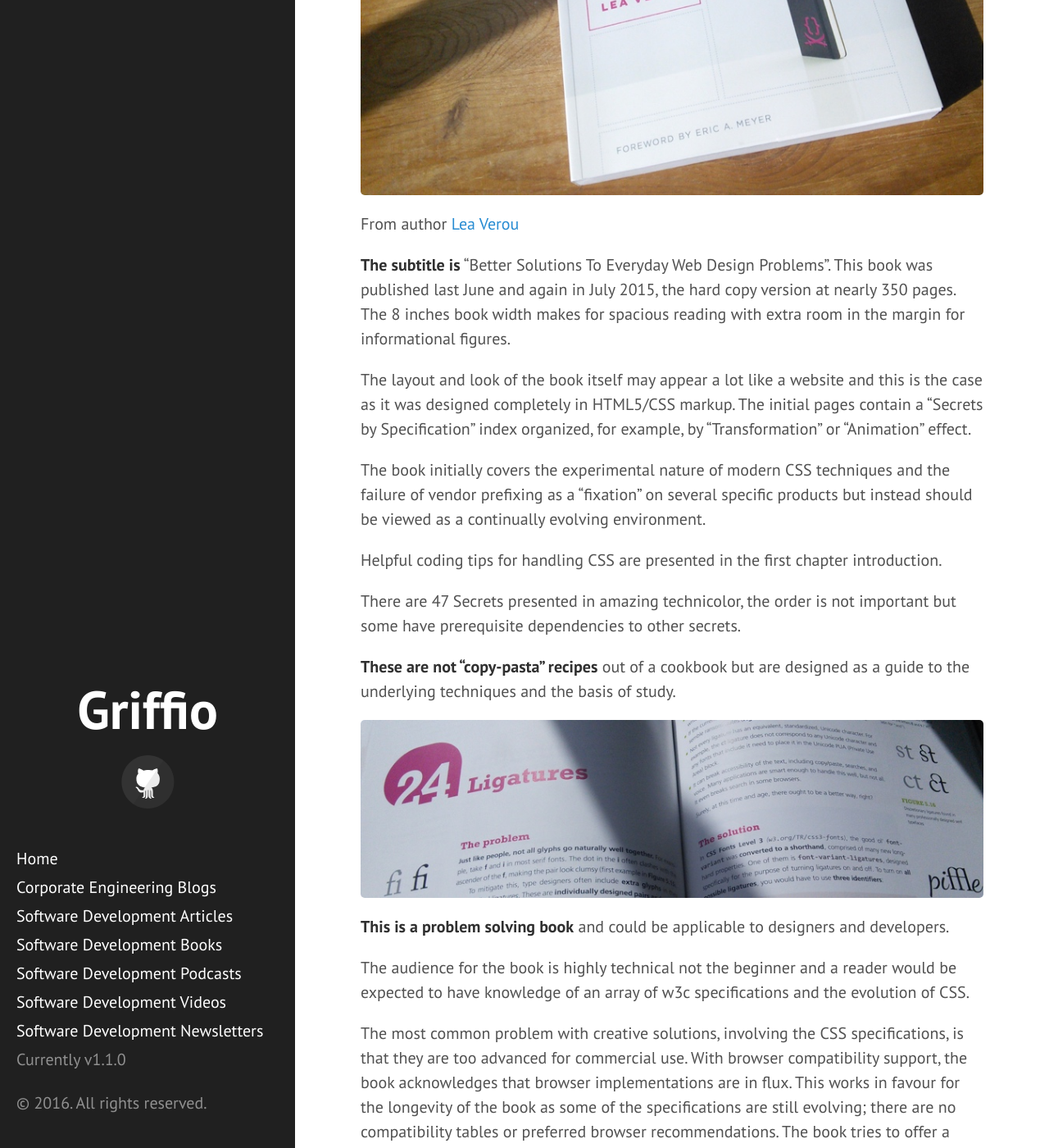
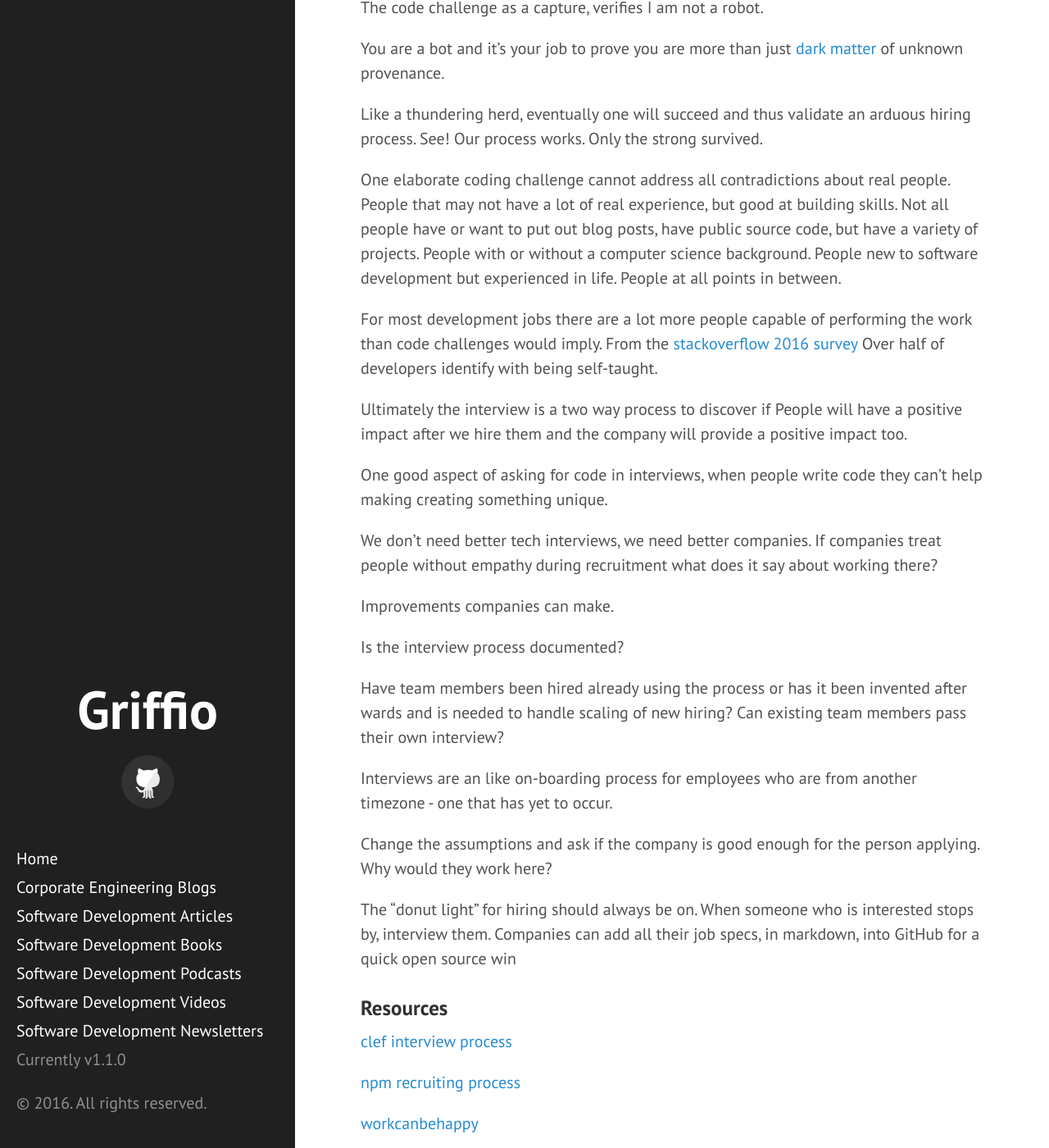
Before and after one commit to griffio/griffio.github.io, a Jekyll site: the page built from _posts/2016-06-12-Culture-Canaries-The-Interview-Coding-Challenge.md, in a window 1280 px wide and 1400 px high, scrolled down 555 px. Shown: the whole window at 82% size. Built offline with Jekyll 4.4.1, drawn with Linux system fonts in a browser that asks for light colours; some web fonts are replaced; some of the changed text lies outside the part shown.

Commit message:
Culture Canaries - The Interview Coding Challenge

````diff
--- a/_posts/2016-06-12-Culture-Canaries-The-Interview-Coding-Challenge.md
+++ b/_posts/2016-06-12-Culture-Canaries-The-Interview-Coding-Challenge.md
@@ -1,44 +1,60 @@
 ---
 layout: post
-title: "CSS Secrets Review"
-category: css
-tags: review
+title: "Culture Canaries - The Interview Coding Challenge"
+category: culture
+tags: culture
 published: true
-summary: review of CSS Secrets
+summary: the interview coding challenge
 ---
 
-[CSS Secrets on Safari Books Online](https://www.safaribooksonline.com/library/view/css-secrets/9781449372736/)
+[Canary in a coal mine](https://en.wiktionary.org/wiki/canary_in_a_coal_mine)
 
-![CSS Secrets Book](/public/css_secrets_01.jpg)
+```
+An allusion to caged canaries (birds) that miners would carry down into the mine tunnels with them. If dangerous gases such as carbon monoxide collected in the mine, the gases would kill the canary before killing the miners, thus providing a warning to exit the tunnels immediately.
+```
 
-From author [Lea Verou](http://lea.verou.me)
+There are many descriptive accounts of job search ordeals involving some code challenge task that is to be completed under our own time and initiative.
 
-**The subtitle is** “Better Solutions To Everyday Web Design Problems”. This book was published last June and again in July 2015, the hard copy version at nearly 350 pages. The 8 inches book width makes for spacious reading with extra room in the margin for informational figures.
+Turning it around, this code challenge is a good cultural indicator about the companies internal organisation and thinking.
 
-The layout and look of the book itself may appear a lot like a website and this is the case as it was designed completely in HTML5/CSS markup.
-The initial pages contain a "Secrets by Specification" index organized, for example, by "Transformation" or "Animation" effect.
+Apart from your CV|Resume, there is little for the employer to glean about you the "random” internet person that has applied.
 
-The book initially covers the experimental nature of modern CSS techniques and the failure of vendor prefixing as a "fixation" on several specific products but instead should be viewed as a continually evolving environment.
+The code challenge as a capture, verifies I am not a robot.
 
-Helpful coding tips for handling CSS are presented in the first chapter introduction.
+You are a bot and it's your job to prove you are more than just [dark matter](http://www.hanselman.com/blog/DarkMatterDevelopersTheUnseen99.aspx) of unknown provenance.
 
-There are 47 Secrets presented in amazing technicolor, the order is not important but some have prerequisite dependencies to other secrets.
+Like a thundering herd, eventually one will succeed and thus validate an arduous hiring process. See! Our process works. Only the strong survived.
 
-**These are not "copy-pasta" recipes** out of a cookbook but are designed as a guide to the underlying techniques and the basis of study.
+One elaborate coding challenge cannot address all contradictions about real people.
+People that may not have a lot of real experience, but good at building skills. Not all people have or want to put out blog posts, have public source code, but have a variety of projects. People with or without a computer science background. People new to software development but experienced in life. People at all points in between.
 
-![CSS Secrets Book](/public/css_secrets_02.jpg)
+For most development jobs there are a lot more people capable of performing the work than code challenges would imply. From the  [stackoverflow 2016 survey](http://stackoverflow.com/research/developer-survey-2016#developer-profile-education) Over half of developers identify with being self-taught.
 
-**This is a problem solving book** and could be applicable to designers and developers.
+Ultimately the interview is a two way process to discover if People will have a positive impact after we hire them and the company will provide a positive impact too.
 
-The audience for the book is highly technical not the beginner and a reader would be expected to have knowledge of an array of w3c specifications and the evolution of CSS.
+One good aspect of asking for code in interviews, when people write code they can't help making creating something unique.
 
-The most common problem with creative solutions, involving the CSS specifications, is that they are too advanced for commercial use. With browser compatibility support, the book acknowledges that browser implementations are in flux.
-This works in favour for the longevity of the book as some of the specifications are still evolving; there are no compatibility tables or preferred browser recommendations.
-The book tries to offer a solution using a standards based approach that is better than an existing widely adopted but less optimal solution.
-The site [Can I Use...?](http://caniuse.com) is mentioned as a good reference table for browser support.
+We don’t need better tech interviews, we need better companies.
+If companies treat people without empathy during recruitment what does it say about working there?
 
-![CSS Secrets Book](/public/css_secrets_03.jpg)
+Improvements companies can make.
 
-**Secret 41 - Sticky footers**, as an example, shows that the common design problem of a persistent block level footer to display on pages with partial page content can be solved using [w3 CSS Flex Box](http://www.w3.org/TR/css-flexbox-1/).
+Is the interview process documented?
 
-A web site exists, for the book, as runnable secrets; for example: [play.csssecrets.io/multiple-borders](http://play.csssecrets.io/multiple-borders).
+Have team members been hired already using the process or has it been invented after wards and is needed to handle scaling of new hiring? Can existing team members pass their own interview?
+
+Interviews are an like on-boarding process for employees who are from another timezone - one that has yet to occur.
+
+Change the assumptions and ask if the company is good enough for the person applying. Why would they work here?
+
+The "donut light" for hiring should always be on. When someone who is interested stops by, interview them. Companies can add all their job specs, in markdown, into GitHub for a quick open source win
+
+### Resources
+
+[clef interview process](https://github.com/clef/handbook/blob/master/Operations%20Documents/Interview%20Process.md)
+
+[npm recruiting process](https://github.com/npm/policies/blob/master/recruiting-process.md)
+
+[workcanbehappy](https://stories.workcanbehappy.com/)
+
+[what-happens-when-you-stop-relying-on-resumes](http://blog.alinelerner.com/what-happens-when-you-stop-relying-on-resumes/)
````
